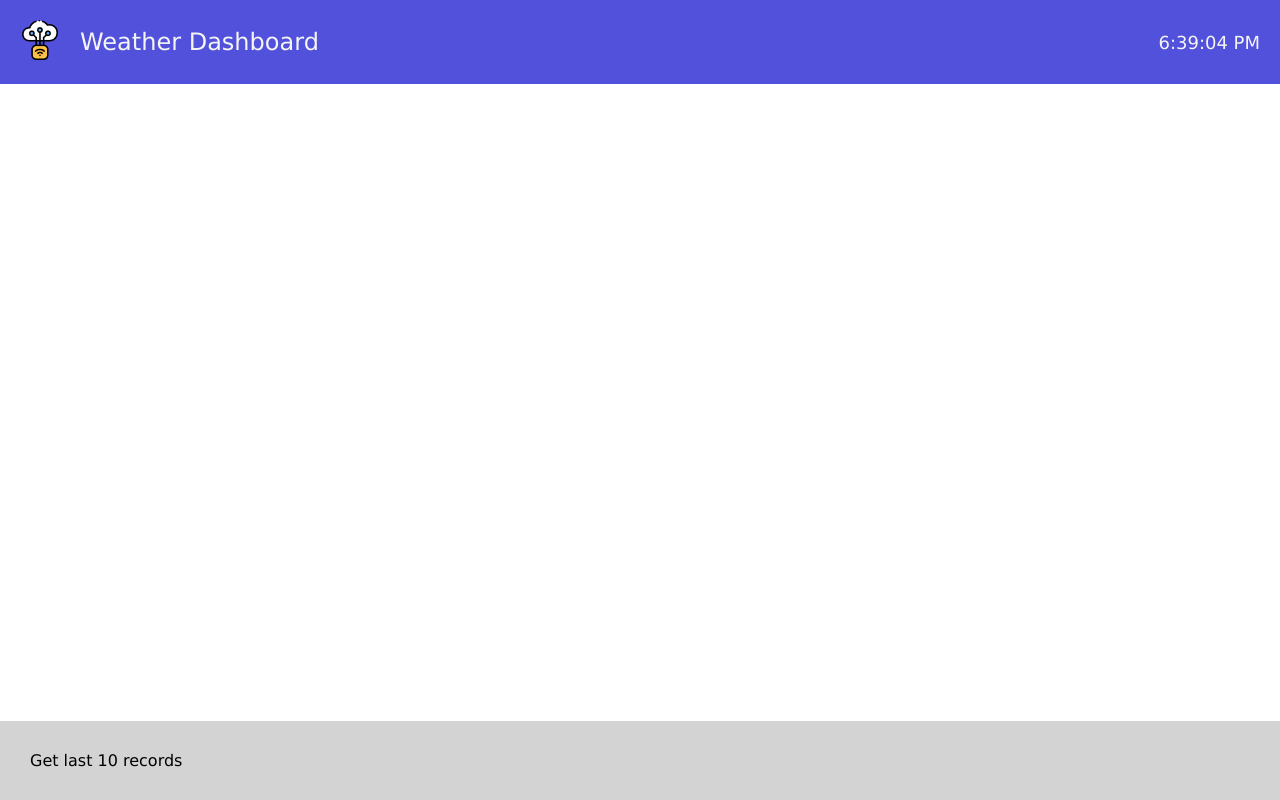
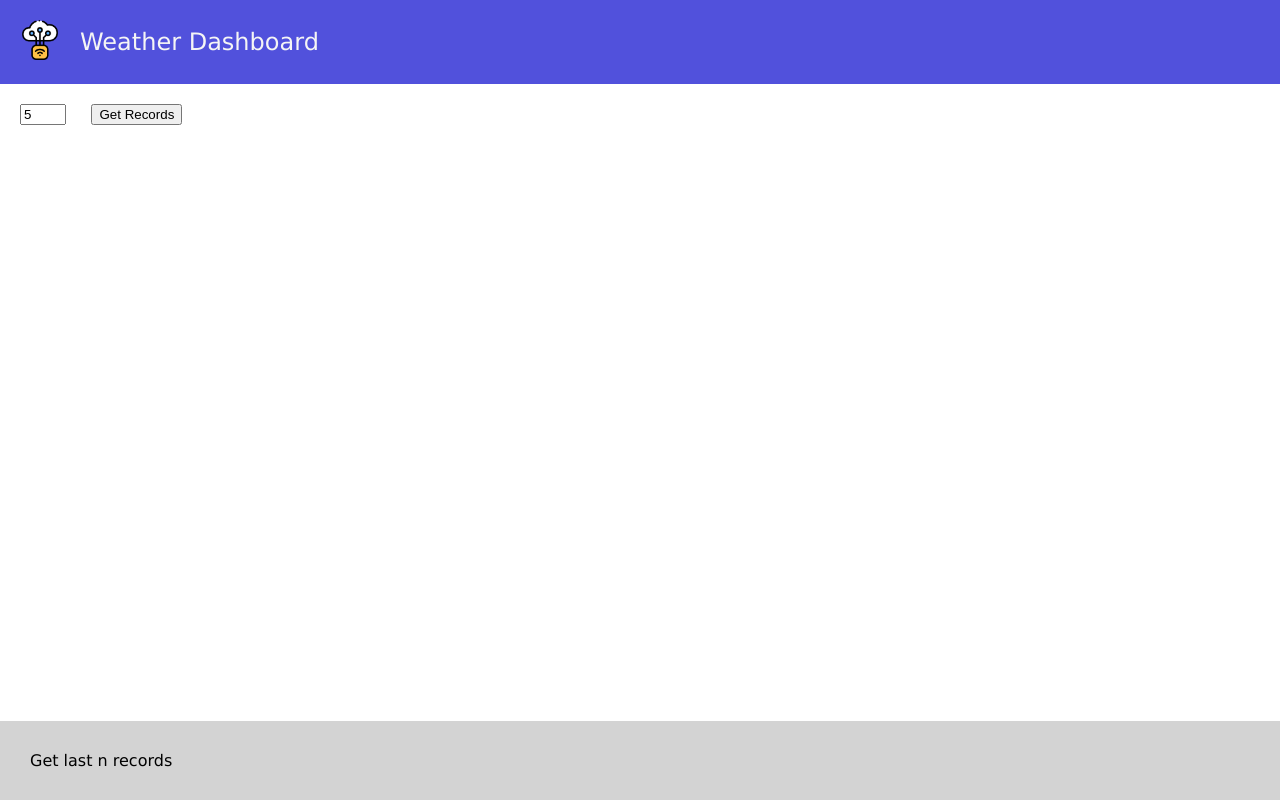
Before and after one commit to AadityaMukherjee2007/WeatherData, a Flask app: page /records in a window 1280 px wide. Run offline with Flask 3, Linux system fonts and the light colour scheme; data comes from the database, SQL or seed files in the repository.

Commit message:
working on displaying records

```diff
--- /dev/null
+++ b/dashboard/static/base.js
@@ -0,0 +1,9 @@
+document.addEventListener('DOMContentLoaded', function () {
+    dashboardRedirect();
+});
+
+function dashboardRedirect() {
+    document.getElementById('header-container').onclick = () => {
+        window.location.href = "/";
+    };
+}
--- a/dashboard/static/script.js
+++ b/dashboard/static/dashboard.js
@@ -1,17 +1,12 @@
 document.addEventListener('DOMContentLoaded', function () {
     updateValues();
     dataDescription();
-    dashboardRedirect();
 
     setInterval(displayTime, 1000);
     setInterval(updateValues, 300000); // update values after 5 mins
-})
+});
 
-function dashboardRedirect() {
-    document.getElementById('header-container').onclick = () => {
-        window.location.href = "/";
-    };
-}
+
 
 function displayTime() {
     const time_div = document.getElementById("time_div");
@@ -56,11 +51,14 @@ function dataDescription() {
         });
 
         card.addEventListener("mousemove", (e) => {
-            const offsetX = 60;
-            const offsetY = 60;
-            tooltip.style.left = `${e.clientX + offsetX}px`;
-            tooltip.style.top = `${e.clientY + offsetY}px`;
+            const padding = 12;
+            const maxX = window.innerWidth - tooltip.offsetWidth - padding;
+            const maxY = window.innerHeight - tooltip.offsetHeight - padding;
+
+            tooltip.style.left = `${Math.min(e.clientX + padding, maxX)}px`;
+            tooltip.style.top  = `${Math.min(e.clientY + padding, maxY)}px`;
         });
+
 
         card.addEventListener("mouseleave", () => {
             tooltip.style.opacity = 0;
--- /dev/null
+++ b/dashboard/static/records.js
@@ -0,0 +1,25 @@
+const num = document.getElementById("numberOfRecords");
+num.defaultValue = 5;
+
+const record_div = document.getElementById("record-div");
+
+document.querySelector("form").onsubmit = (event) => {
+    event.preventDefault();
+
+    fetch(`getData?n=${num.value}`)
+    .then(request => request.json())
+    .then(result => {
+        console.log(result.data);
+
+        result.data.forEach(dataset => {
+            // console.log(dataset);
+
+            const record = document.createElement("div");
+            record.id = dataset.id;
+            record.className = "records";
+            record.innerHTML = `Time: ${dataset.timestamp}, Temp: ${dataset.temp_c}°C`;
+
+            record_div.appendChild(record);
+        });
+    })
+}
--- a/dashboard/static/styles.css
+++ b/dashboard/static/styles.css
@@ -80,12 +80,8 @@ header {
     font-size: 14px;
     pointer-events: none;
     opacity: 0;
-    transform: translate(-50%, -150%);
     transition: opacity 0.15s ease-out;
     z-index: 9999;
-    max-width: 220px;
-    text-align: center;
-    line-height: 1.4;
 }
 
 .card:hover {
@@ -108,6 +104,21 @@ footer {
     a:hover {
         color: gray;
     }
+}
+
+#numberOfRecords {
+    width: 3%;
+    margin: 20px;
+}
+
+#record-div {
+    margin: 20px;
+}
+
+.records {
+    margin: 10px;
+    padding: 10px;
+
 }
 
 
--- a/dashboard/templates/base.html
+++ b/dashboard/templates/base.html
@@ -5,7 +5,7 @@
         <title>{% block title %}{% endblock %}</title>
         <link rel="icon" type="image/png" href="{{ url_for('static', filename='iot.png') }}">
         <link rel="stylesheet" href="{{ url_for('static', filename='styles.css') }}">
-        <script src="{{ url_for('static', filename='script.js') }}"></script>
+        <script src="{{ url_for('static', filename='base.js') }}"></script>
     </head>
     <body>
         <header>
@@ -23,7 +23,7 @@
         <div id="tooltip"></div>
 
         <footer>
-            <a href="/records">Get last 10 records</a>
+            <a href="/records">Get last n records</a>
         </footer>
     </body>
 </html>
--- a/dashboard/templates/dashboard.html
+++ b/dashboard/templates/dashboard.html
@@ -51,4 +51,6 @@
             </div>
         </div>
     </div>
+
+    <script src="{{ url_for('static', filename='dashboard.js') }}"></script>
 {% endblock %}
--- a/dashboard/templates/recordData.html
+++ b/dashboard/templates/recordData.html
@@ -1,3 +1,13 @@
 {% extends 'base.html' %}
 
 {% block title %} Records {% endblock %}
+
+{% block container %}
+    <form>
+        <input id="numberOfRecords" type="number" min="1">
+        <input type="submit" value="Get Records">
+    </form>
+
+    <div id="record-div"></div>
+    <script src="{{ url_for('static', filename='records.js') }}"></script>
+{% endblock %}
```
